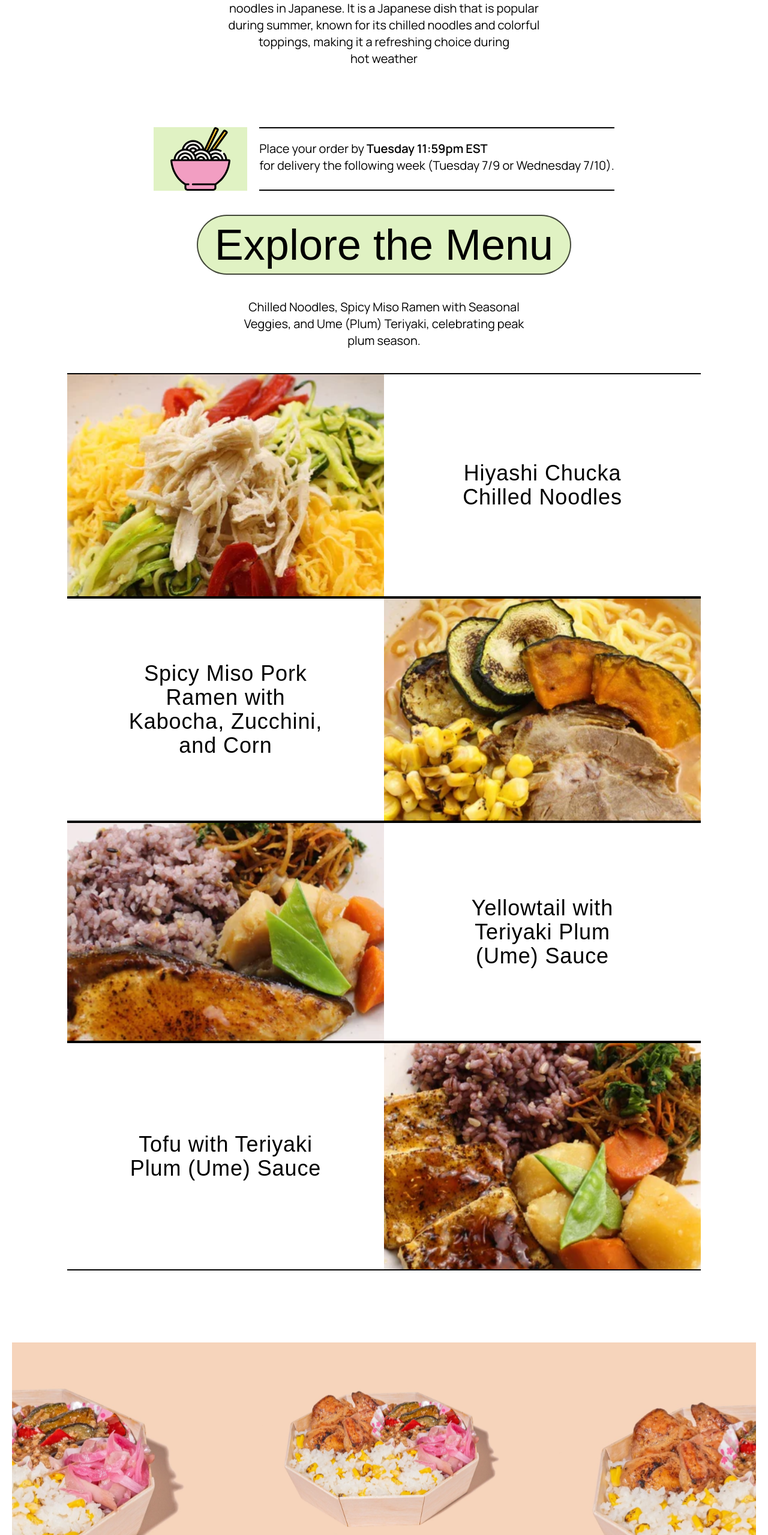
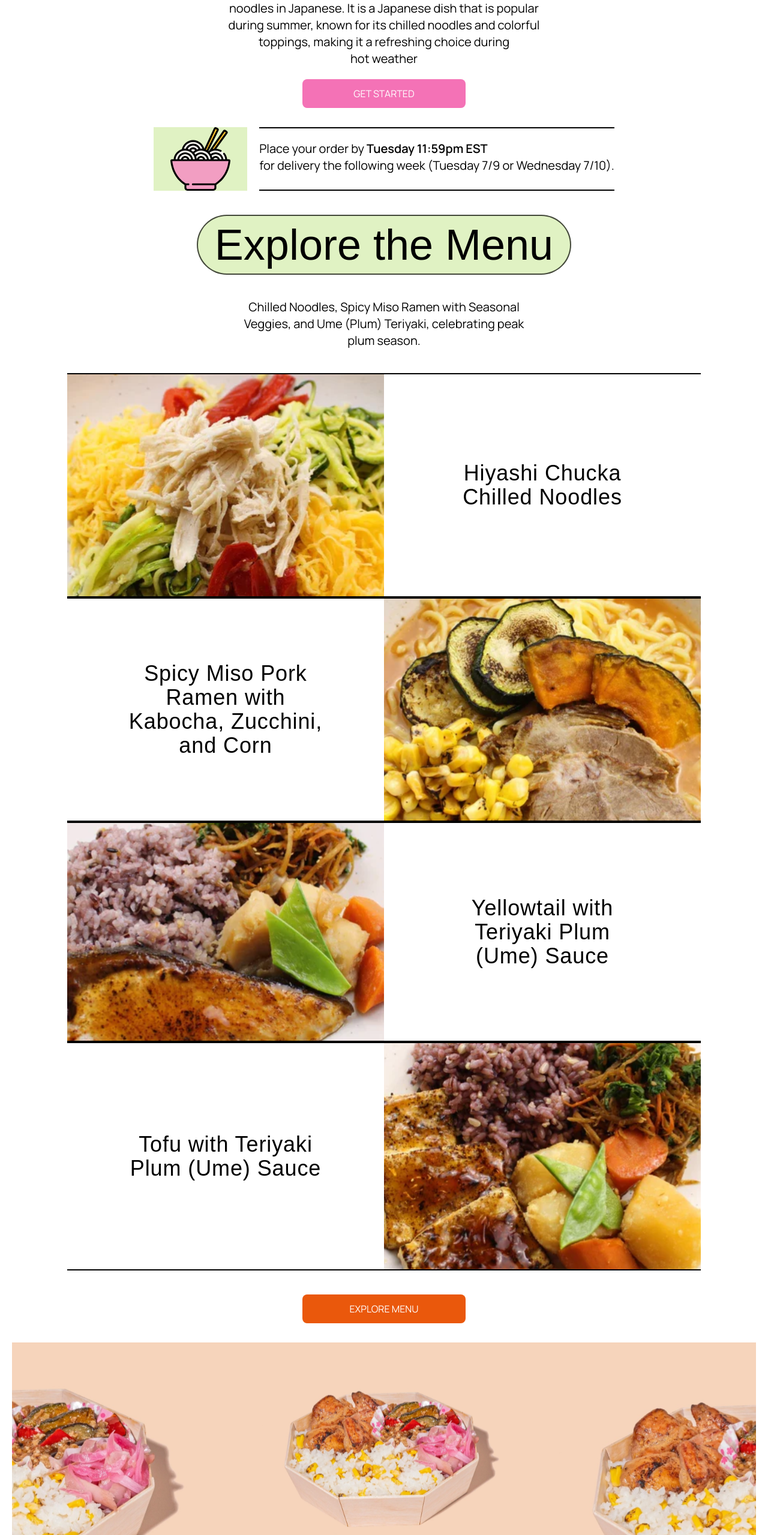
Before and after one commit to Daniel264/yoko-street, a Next.js app: page / in a window 1280 px wide. Shown: the part 1067-3626 px from the top of the page at 60% size. Built offline with nearby package versions, Linux system fonts and the light colour scheme; a web font is replaced by a local one.

Commit message:
Refactor button background color classes in Advert and Menu components

```diff
--- a/src/components/Advert.tsx
+++ b/src/components/Advert.tsx
@@ -19,7 +19,7 @@ export const Advert = () => {
                 </p>
             </div>
             <div>
-                <Button text={"ORDER NOW"} bgColor="pink-400" />
+                <Button text={"ORDER NOW"} bgColor="bg-pink-400" />
             </div>
         </div>
     );
--- a/src/components/Button.tsx
+++ b/src/components/Button.tsx
@@ -4,5 +4,5 @@ interface ButtonProps {
 }
 
 export const Button = ({ text, bgColor }: ButtonProps) => {
-    return <button className={`w-[17rem] rounded-lg px-5 py-3 bg-${bgColor} text-white`}>{text}</button>;
+    return <button className={`w-[17rem] rounded-lg px-5 py-3 ${bgColor} text-white`}>{text}</button>;
 };
--- a/src/components/Menu.tsx
+++ b/src/components/Menu.tsx
@@ -17,7 +17,7 @@ export const Menu = () => {
                 <ImageGrid />
             </div>
             <div className="pt-10">
-                <Button text={"EXPLORE MENU"} bgColor="orange-600" />
+                <Button text={"EXPLORE MENU"} bgColor="bg-orange-600" />
             </div>
         </div>
     );
--- a/src/components/Summer.tsx
+++ b/src/components/Summer.tsx
@@ -57,7 +57,7 @@ export const Summer = () => {
                 </p>
             </div>
             <div className="flex w-full justify-center pt-5">
-                <Button text={"GET STARTED"} bgColor={"pink-400"} />
+                <Button text={"GET STARTED"} bgColor={"bg-pink-400"} />
             </div>
         </div>
     );
```
